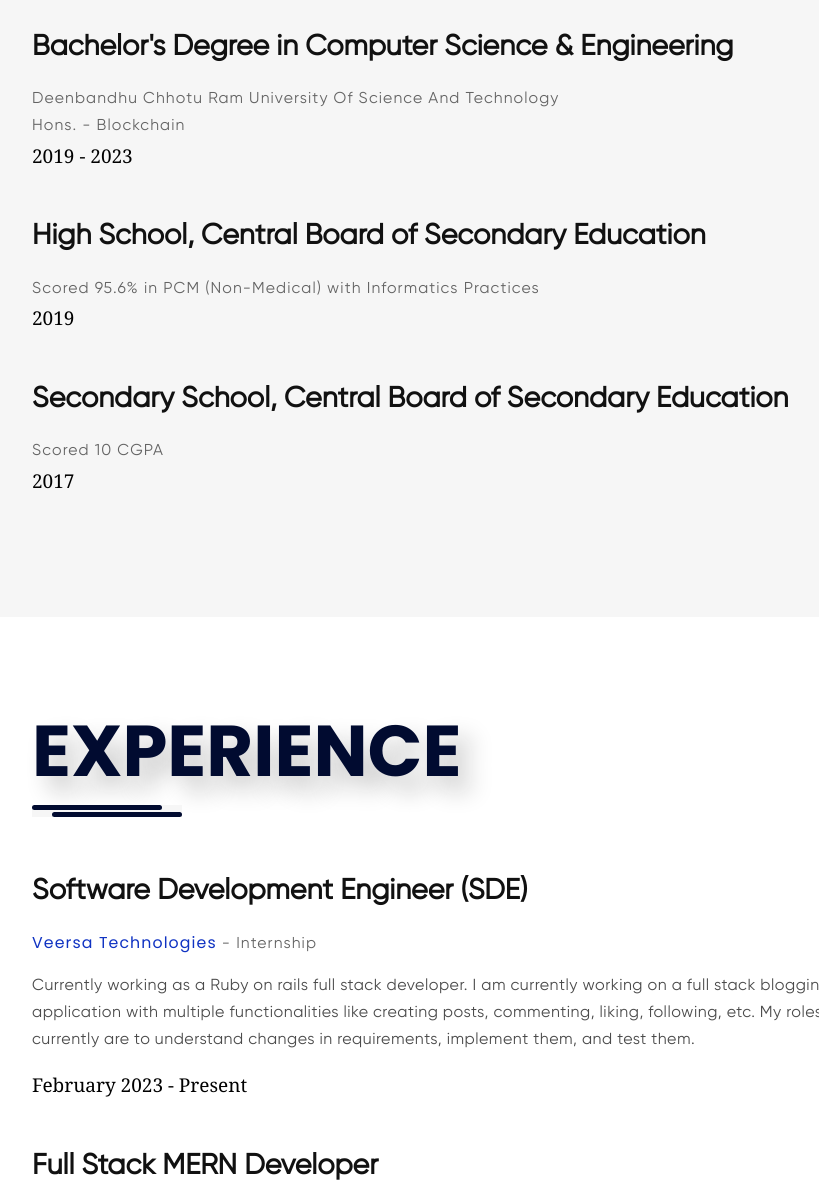
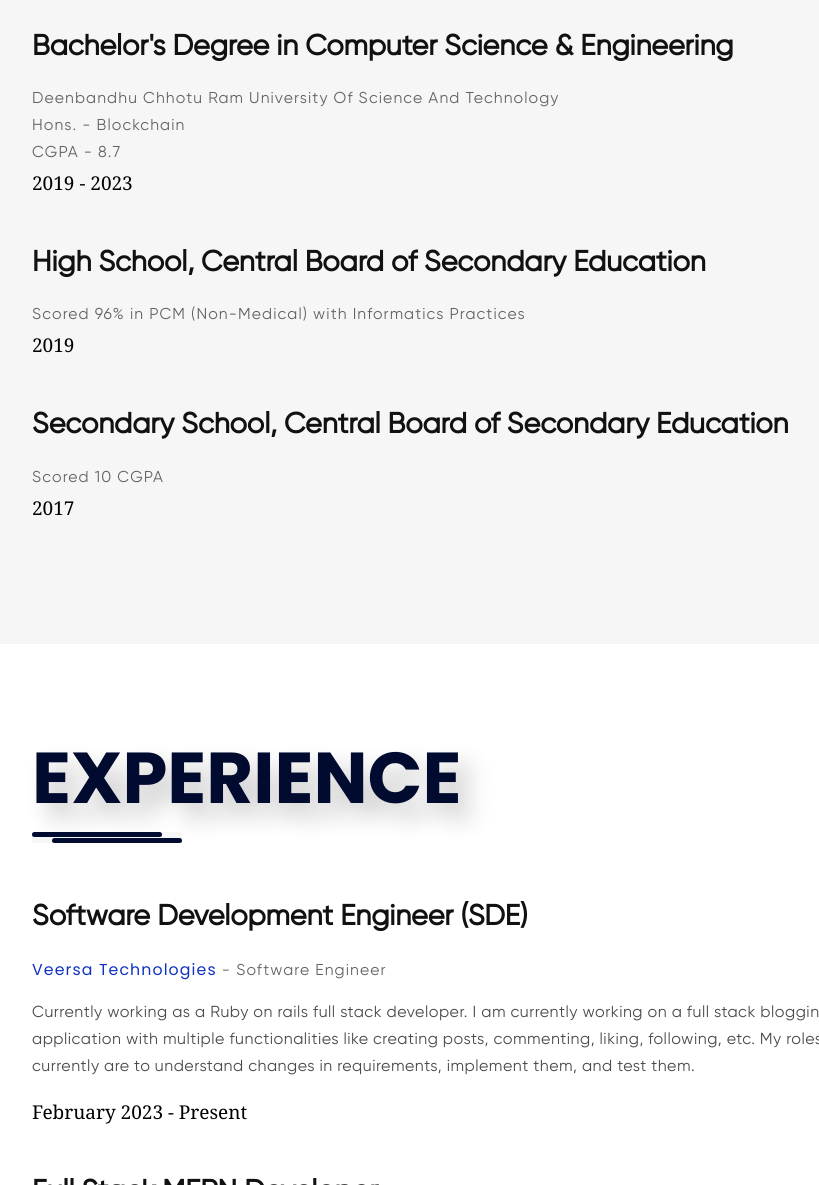
Before and after one commit to Chaitanya31612/chaitanya31612.github.io, a website: page index.html in a window 1280 px wide. Shown: the part 2735-3920 px from the top of the page, without its empty margins (8-827 px from the left). Drawn offline with nearby package versions, Linux system fonts and the light colour scheme; a web font is replaced by a local one.

Commit message:
style updates

```diff
--- a/index.html
+++ b/index.html
@@ -404,6 +404,7 @@
               Deenbandhu Chhotu Ram University Of Science And Technology
             </h5>
             <h5 class="content-list__name">Hons. - Blockchain</h5>
+            <h5 class="content-list__name">CGPA - 8.7</h5>
             <div class="content-list__date">2019 - 2023</div>
           </div>
 
@@ -412,7 +413,7 @@
               High School, Central Board of Secondary Education
             </h1>
             <h5 class="content-list__name">
-              Scored 95.6% in PCM (Non-Medical) with Informatics Practices
+              Scored 96% in PCM (Non-Medical) with Informatics Practices
             </h5>
             <div class="content-list__date">2019</div>
           </div>
@@ -448,7 +449,7 @@
                 class="content-list__name-link"
                 >Veersa Technologies</a
               >
-              - Internship
+              - Software Engineer
             </h5>
             <div class="content-list__about">
               Currently working as a Ruby on rails full stack developer. I am currently working on a full stack blogging application with multiple functionalities like creating posts, commenting, liking, following, etc. My roles currently are to understand changes in requirements, implement them, and test them.
--- a/sass/_layout.scss
+++ b/sass/_layout.scss
@@ -238,7 +238,7 @@
   position: fixed;
   z-index: 999999;
   background-color: $color-white;
-  top: -70px;
+  top: -500px;
   width: 100%;
   display: block;
   transition: top 0.3s;
```
Also changed, not shown: css/style.css.
